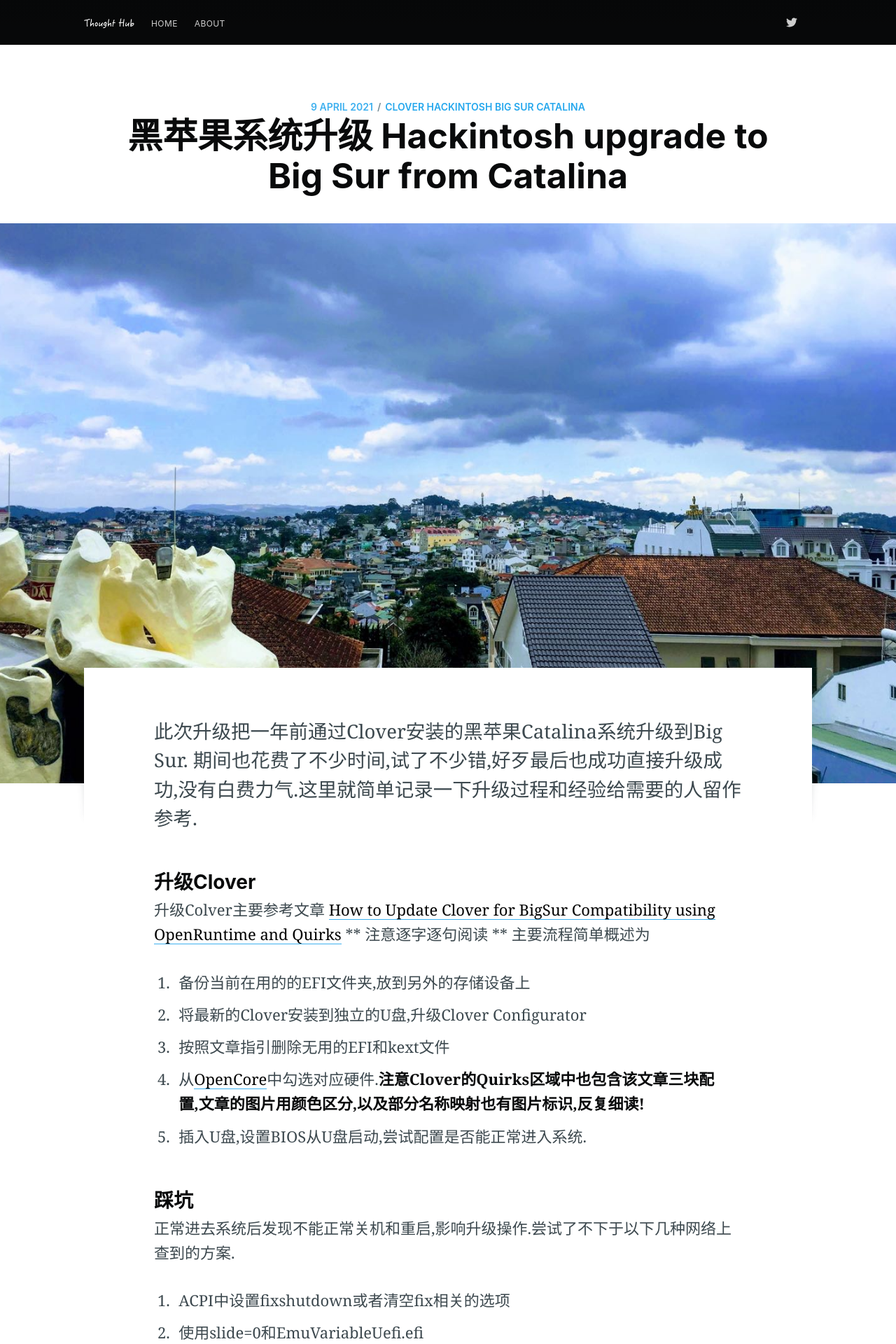
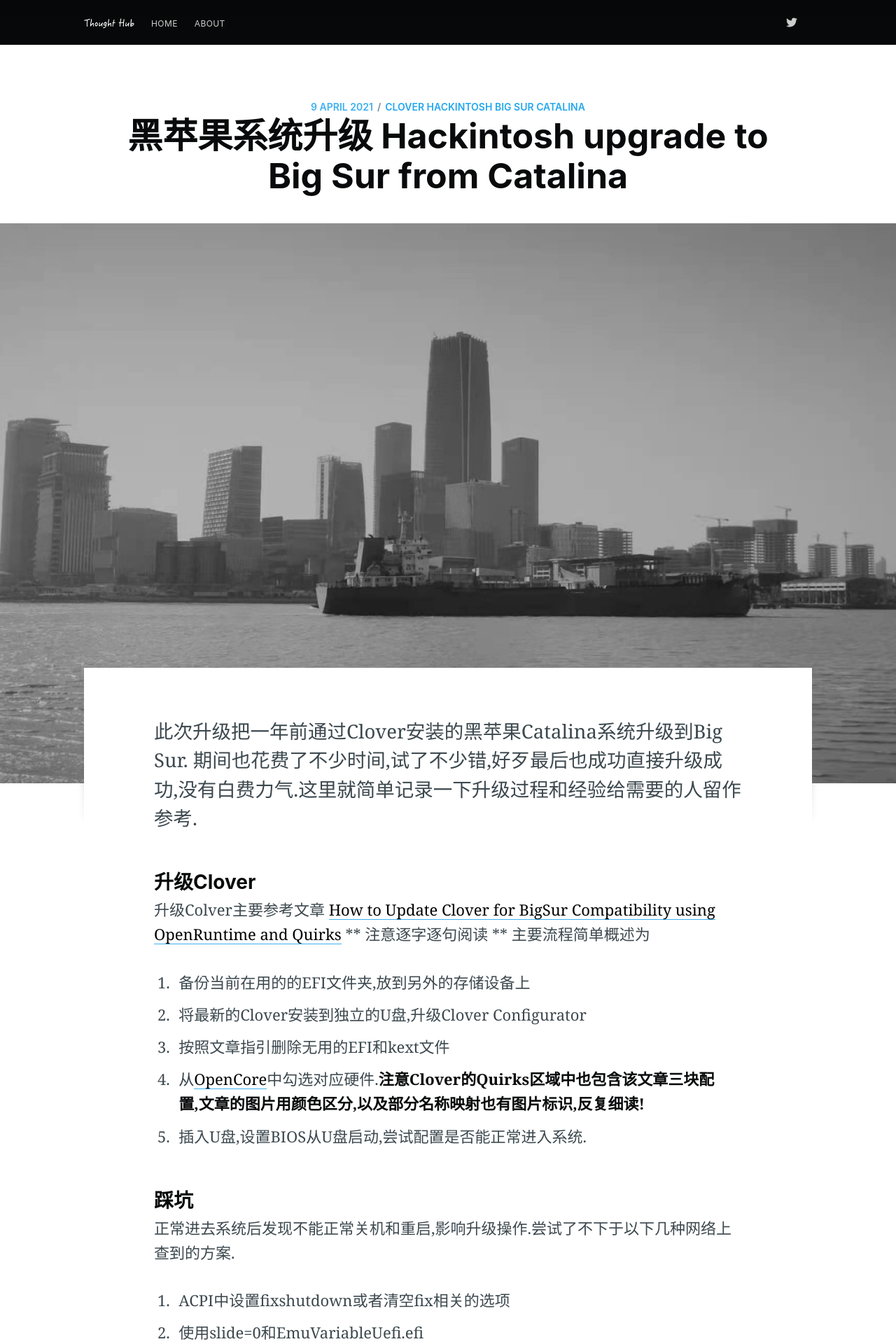
Before and after one commit to drinking/drinking.github.io, a Jekyll site: the page built from _posts/2021-04-09-clover-upgrade-to-bigsur.md, in a window 1280 px wide. Shown: the top 1920 px of the page at 70% size. Built offline with Jekyll 4.4.1, drawn with Linux system fonts in a browser that asks for light colours; nearby versions of some CDN libraries; comment, search, counter and statistics services are not loaded.

Commit message:
Add and update image

```diff
--- a/_posts/2021-04-09-clover-upgrade-to-bigsur.md
+++ b/_posts/2021-04-09-clover-upgrade-to-bigsur.md
@@ -3,7 +3,7 @@
 date: 2021-04-09 12:00:48 +0800
 layout: post
 current: post
-cover:  assets/images/covers/41566386531.jpg
+cover:  assets/images/covers/WechatIMG11.jpeg
 navigation: True
 tags: [clover hackintosh Big Sur Catalina ]
 class: post-template
```
Also changed, not shown: assets/images/covers/WechatIMG11.jpeg (added).
